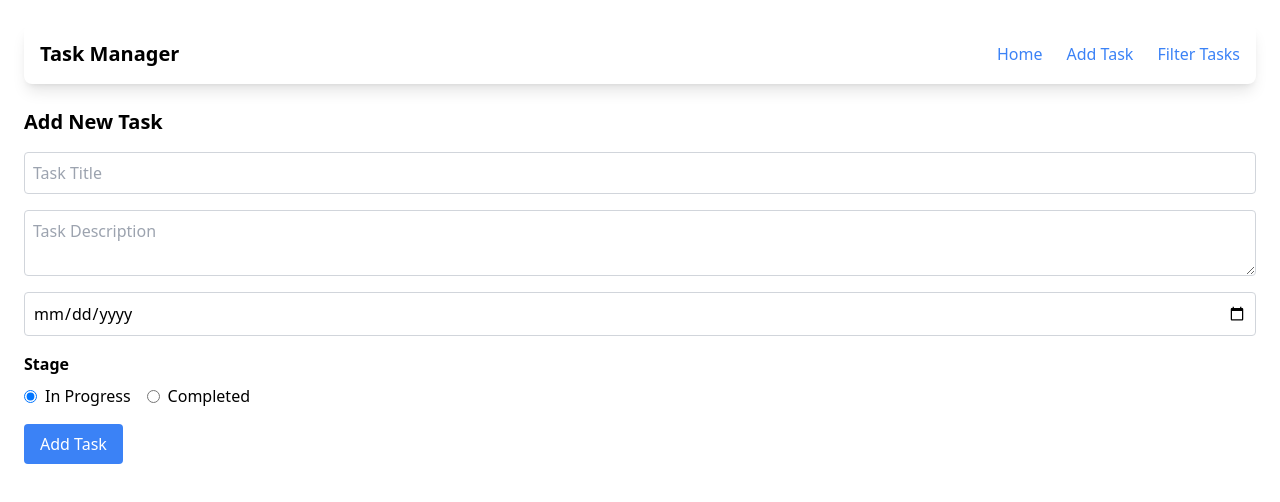
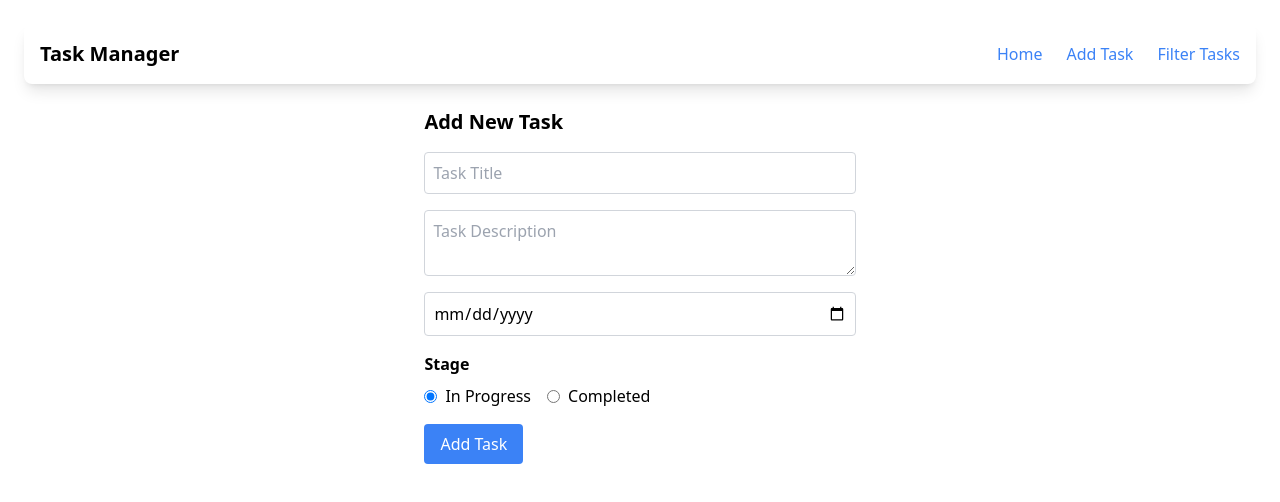
Before and after one commit to dakshilvaghani/albetrious-task-management, a React (Create React App) app in the folder frontend/: page /add in a window 1280 px wide. Shown: the top 502 px of the page. Built offline with nearby package versions, Linux system fonts and the light colour scheme.

Commit message:
Update AddTask.js

```diff
--- a/frontend/src/pages/AddTask.js
+++ b/frontend/src/pages/AddTask.js
@@ -3,9 +3,11 @@ import TaskForm from "../components/TaskForm";
 
 const AddTask = () => {
   return (
-    <div>
-      <h2 className="text-xl font-bold mb-4">Add New Task</h2>
-      <TaskForm />
+   <div className="flex justify-center min-h-screen">
+      <div className="w-full md:w-[50%] lg:w-[35%]">
+        <h2 className="text-xl font-bold mb-4">Add New Task</h2>
+        <TaskForm />
+      </div>
     </div>
   );
 };
```
